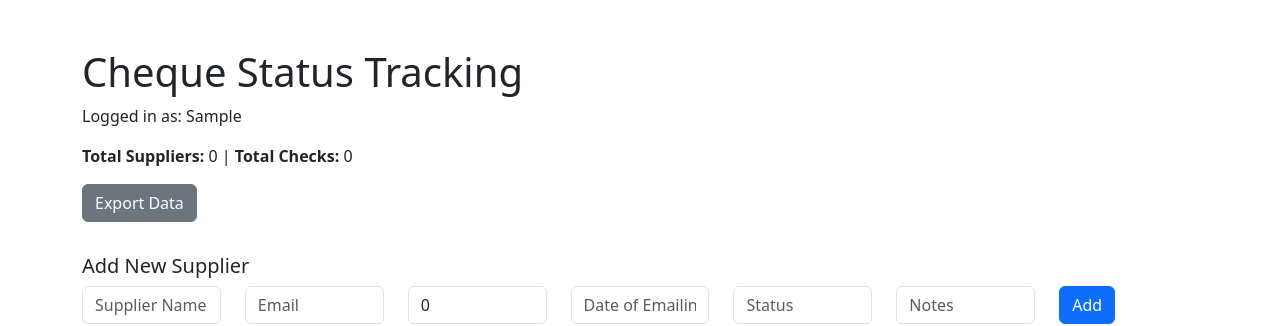
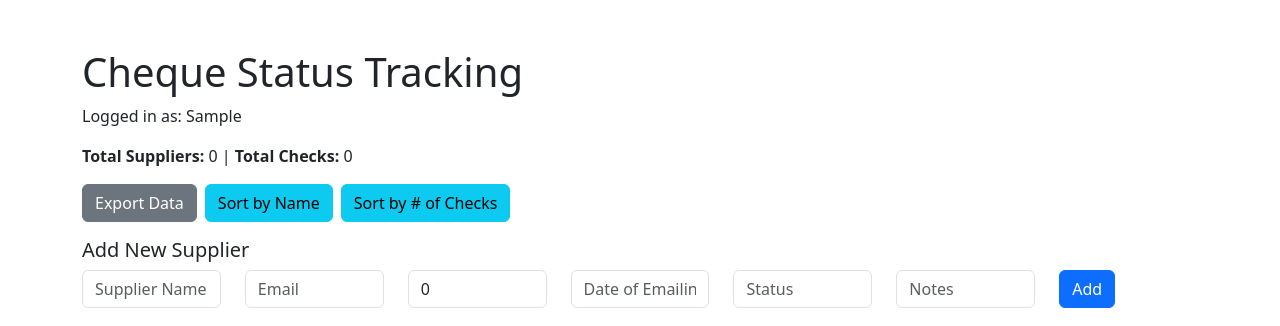
Before and after one commit to zeyongj/Cheque-Tracking, a React (Create React App) app in the folder frontend/: page / in a window 1280 px wide. Both pictures are taken after typing "Sample" into the empty fields and a click on the button "Login". Shown: the top 326 px of the page. Built offline with nearby package versions, Linux system fonts and the light colour scheme; no server answers.

Commit message:
Update App.js

```diff
--- a/frontend/src/App.js
+++ b/frontend/src/App.js
@@ -27,6 +27,24 @@ function MainPage({ userName }) {
     window.location.href = '/api/export';
   };
 
+  const sortByName = () => {
+    const sorted = [...suppliers].sort((a, b) => {
+      const nameA = a.supplier_name || '';
+      const nameB = b.supplier_name || '';
+      return nameA.localeCompare(nameB);
+    });
+    setSuppliers(sorted);
+  };
+
+  const sortByChecks = () => {
+    const sorted = [...suppliers].sort((a, b) => {
+      const checksA = a.num_checks || 0;
+      const checksB = b.num_checks || 0;
+      return checksA - checksB; // ascending order
+    });
+    setSuppliers(sorted);
+  };
+
   return (
     <div className="container mt-5">
       <h1>Cheque Status Tracking</h1>
@@ -34,7 +52,11 @@ function MainPage({ userName }) {
       <div className="my-3">
         <strong>Total Suppliers: </strong>{totalSuppliers} | <strong>Total Checks: </strong>{totalChecks}
       </div>
-      <button className="btn btn-secondary mb-3" onClick={handleExport}>Export Data</button>
+      <div className="mb-3">
+        <button className="btn btn-secondary me-2" onClick={handleExport}>Export Data</button>
+        <button className="btn btn-info me-2" onClick={sortByName}>Sort by Name</button>
+        <button className="btn btn-info" onClick={sortByChecks}>Sort by # of Checks</button>
+      </div>
       <AddSupplierForm onNewSupplier={loadData} userName={userName}/>
       <SupplierTable suppliers={suppliers} userName={userName} onSupplierUpdated={loadData}/>
       <div className="mt-3">
```
